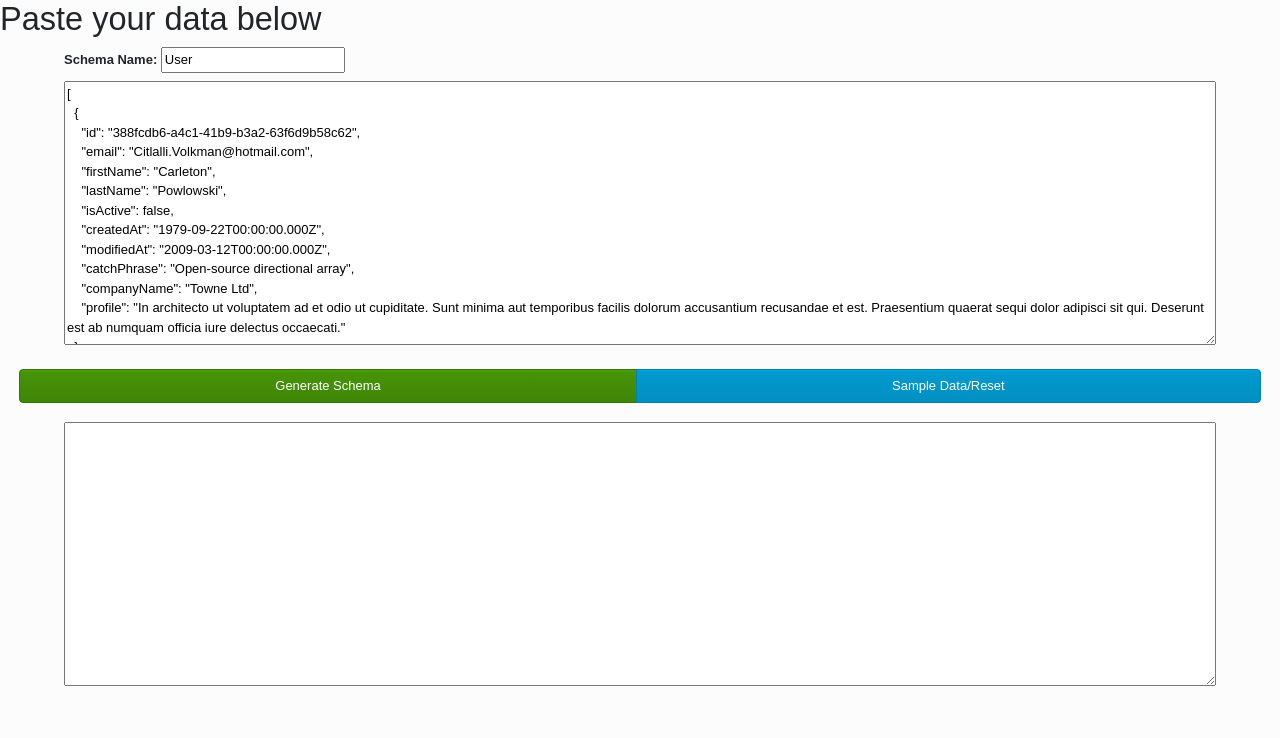
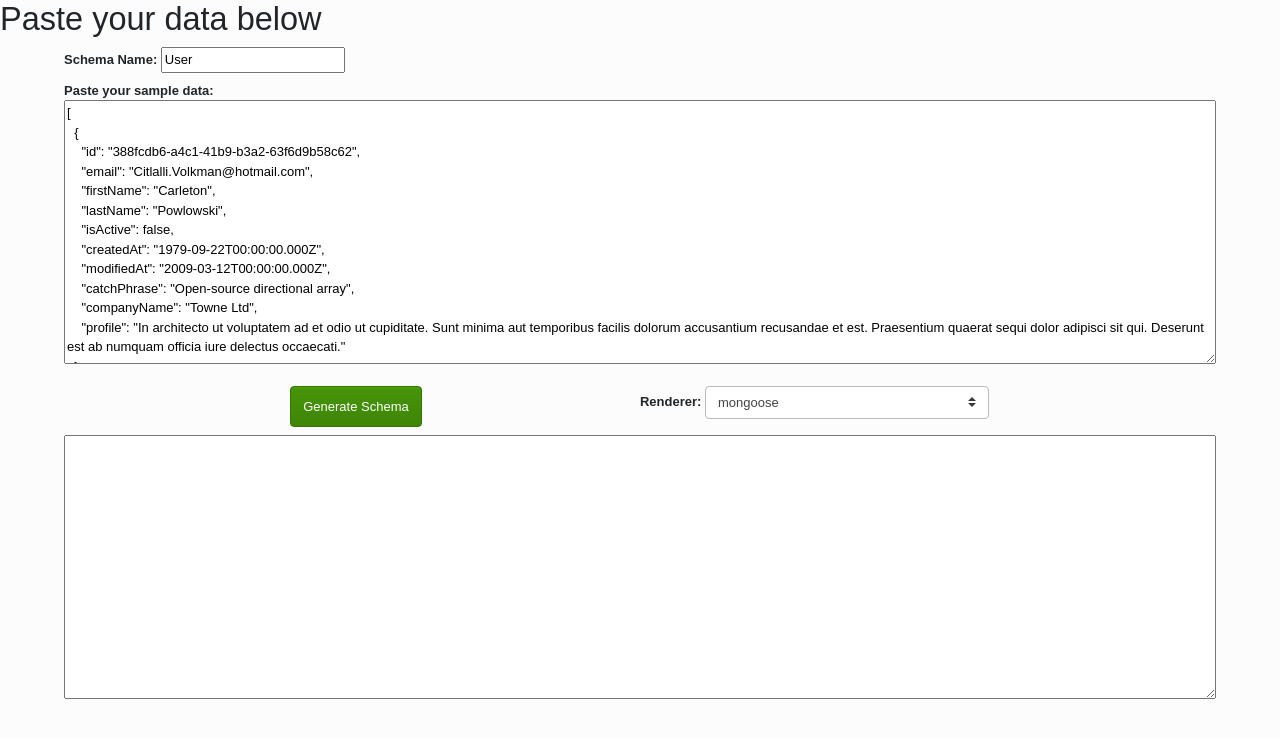
Before and after one commit to justsml/schema-generator, a React (Create React App) app: page / in a window 1280 px wide. Shown: the top 738 px of the page. Built offline with nearby package versions, Linux system fonts and the light colour scheme.

Commit message:
adapter refactor

```diff
--- a/package.json
+++ b/package.json
@@ -1,10 +1,11 @@
 {
-  "name": "mongoose-schema-generator",
+  "name": "schema-generator-with-adapters",
   "version": "1.0.0",
   "description": "",
   "keywords": [],
   "main": "src/index.js",
   "dependencies": {
+    "csv-parse": "4.8.5",
     "lodash.isdate": "4.0.1",
     "lodash.isnumber": "3.0.3",
     "react": "16.12.0",
--- a/src/App.js
+++ b/src/App.js
@@ -2,53 +2,73 @@ import React, { useState } from "react";
 import "./styles.css";
 import { schemaBuilder } from "./schemaBuilder";
 import { exampleUsers } from "./sampleData.js";
+import { parse } from "./adapters/readers.js";
+import { render } from "./adapters/writers.js";
 
 export default function App() {
   const [schemaName, setSchemaName] = useState("User");
   const [inputData, setInputData] = useState(exampleUsers);
   const [schemaOutput, setSchemaOutput] = useState("");
+  const [outputMode, setOutputMode] = useState("mongoose");
 
   const generateSchema = () => {
-    let data = null;
-    try {
-      data = JSON.parse(inputData);
-      schemaBuilder(schemaName, data).then(results => {
-        results._uniques = undefined;
-        results._totalRecords = undefined;
-        setSchemaOutput(JSON.stringify(results, null, 2));
-      });
-    } catch (error) {
+    return Promise.resolve(inputData)
+      .then(parse)
+      .then(data => schemaBuilder(schemaName, data))
+      .then(render(schemaName, outputMode))
+      .then(output => {
+        setSchemaOutput(output);
+      })
+      .catch(error => {
         setSchemaOutput(`ERROR!   ${error.message}`);
         console.error(error);
-    }
+      });
   };
 
   return (
     <div className="App">
       <h1>Paste your data below</h1>
       <section className="input-data">
-        <label>
+        <label className="w-100">
           <strong>Schema Name:&#160;</strong>
           <input
             value={schemaName}
             onChange={e => setSchemaName(e.target.value)}
           />
         </label>
+        <label className="w-100">
+          <strong>Paste your sample data:&#160;</strong>
           <textarea
             value={inputData}
             onChange={e => setInputData(e.target.value)}
           />
+        </label>
       </section>
-      <section className="btn-group d-flex justify-content-center">
-        <button onClick={generateSchema} className="btn btn-success">
+      <section className="output-ui">
+        <div className="d-flex justify-content-between m-2">
+          <button onClick={generateSchema} className="btn btn-success mx-auto">
             Generate Schema
           </button>
-        <button
+          <label className="w-50">
+            <strong>Renderer:&#160;</strong>
+            <select
+              className="w-100 custom-select"
+              onChange={e => setOutputMode(e.target.value)}
+              value={outputMode}
+            >
+              <option selected>mongoose</option>
+              <option>knex migration</option>
+              <option>sql</option>
+              <option>yup validation</option>
+            </select>
+          </label>
+        </div>
+        {/* <button
           onClick={() => setInputData(exampleUsers)}
           className="btn btn-info"
         >
           Sample Data/Reset
-        </button>
+        </button> */}
       </section>
       <section className="output-data">
         <textarea value={schemaOutput} readOnly={true} />
--- /dev/null
+++ b/src/adapters/reader.csv.js
@@ -0,0 +1,26 @@
+import csvParse from "csv-parse";
+
+export default {
+  shouldParse(content) {
+    const sample =
+      (content && content.length > 500 ? content.slice(0, 500) : content) || "";
+    return sample.split(",").length > 5;
+  },
+
+  parse(content) {
+    return new Promise((resolve, reject) => {
+      csvParse(
+        content,
+        {
+          columns: true,
+          trim: true,
+          skip_empty_lines: true
+        },
+        (err, results, info) => {
+          if (err) return reject(err);
+          resolve(results);
+        }
+      );
+    });
+  }
+};
--- /dev/null
+++ b/src/adapters/reader.json.js
@@ -0,0 +1,8 @@
+export default {
+  shouldParse(content) {
+    return /^\s*(\[|\{).*(\}|\])\s*$/gims.test(content);
+  },
+  parse(content) {
+    return JSON.parse(content);
+  }
+};
--- /dev/null
+++ b/src/adapters/readers.js
@@ -0,0 +1,8 @@
+import readerCsv from "./reader.csv.js";
+import readerJson from "./reader.json.js";
+
+export const parse = content => {
+  const readers = [readerJson, readerCsv];
+  const reader = readers.find(r => r.shouldParse(content));
+  return reader && reader.parse(content);
+};
--- /dev/null
+++ b/src/adapters/writer.mongoose.js
@@ -0,0 +1,17 @@
+export default {
+  render(schemaName, fields) {
+    fields._uniques = undefined;
+    fields._totalRecords = undefined;
+    const fieldString = JSON.stringify(fields, null, 2);
+
+    return `const mongoose = require("mongoose");
+const {Schema} = mongoose;
+
+const schema = new Schema(${fieldString.replace(/\\n/gms, "\n")});
+
+const model = mongoose.model("${schemaName}", schema);
+
+module.exports = model;
+`;
+  }
+};
--- /dev/null
+++ b/src/adapters/writers.js
@@ -0,0 +1,12 @@
+import mongooseWriter from "./writer.mongoose.js";
+
+const writers = {
+  mongoose: mongooseWriter
+};
+
+export const render = (schemaName, writer) => content => {
+  const renderer = writers[writer];
+  if (!renderer) throw new Error(`Invalid Render Adapter Specified: ${writer}`);
+
+  return renderer.render(schemaName, content);
+};
--- a/src/styles.css
+++ b/src/styles.css
@@ -3,6 +3,7 @@
   text-align: left;
 }
 
+.output-ui,
 .input-data,
 .output-data {
   width: 90vw;
@@ -15,7 +16,7 @@
   min-height: 33vh;
 }
 
-.btn-group {
-  text-align: center;
-  margin: 1.2rem;
+.output-ui select,
+.output-ui button {
+  max-width: 50%;
 }
```
Lines whose indentation alone changed are shown as unchanged.
